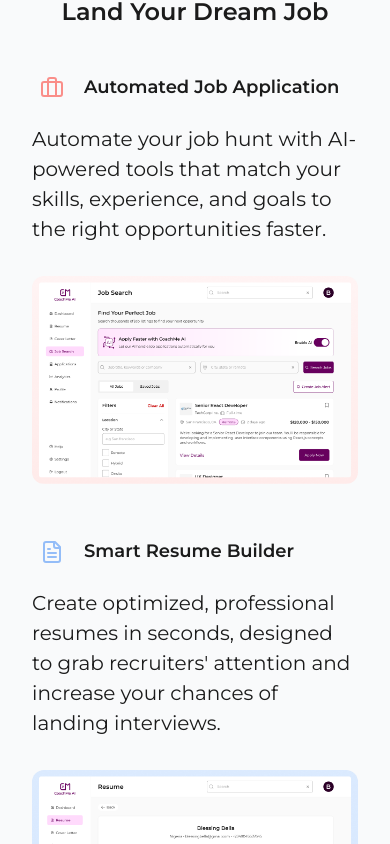
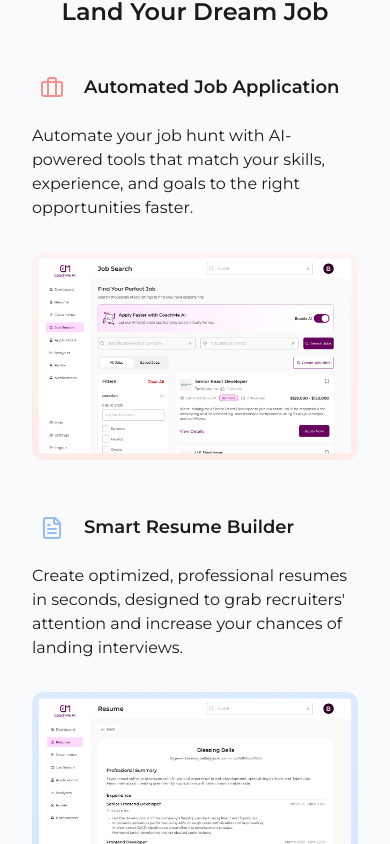
Before and after one commit to TheSkillGarage/coachme_ai, a React (Vite) app: page / in a window 390 px wide. Shown: the part 880-1724 px from the top of the page. Built offline with nearby package versions, Linux system fonts and the light colour scheme.

Commit message:
added how it works section

```diff
--- a/src/pages/landing/howitworks/index.tsx
+++ b/src/pages/landing/features/howitworks/index.tsx
@@ -1,9 +1,9 @@
 import React from 'react';
-import { Card } from '../../../components/ui/card';
-import { Badge } from '../../../components/ui/badge';
+import { Card } from '../../../../components/ui/card';
+import { Badge } from '../../../../components/ui/badge';
 import { Smartphone, Search, LineChart } from 'lucide-react';
-import ArrowConnector from '../../../assets/Arrow 6.png';
-import MobileConnectorImg from '../../../assets/Arrow 6 (1).png';
+import ArrowConnector from '../../../../assets/Arrow 6.png';
+import MobileConnectorImg from '../../../../assets/Arrow 6 (1).png';
 
 interface WorkStep {
     id: number;
@@ -46,7 +46,7 @@ const WorkStepCard: React.FC<{ step: WorkStep }> = ({ step }) => {
                     {step.title}
                 </h3>
             </div>
-            <p className="text-grey-300 leading-relaxed text-sm sm:text-base">
+            <p className="text-grey-300 leading-relaxed text-base sm:text-base">
                 {step.description}
             </p>
         </Card>
@@ -78,7 +78,7 @@ const MobileConnector: React.FC = () => (
 const HowItWorks: React.FC = () => {
     return (
         <section id='how-it-works' className="bg-white py-10 sm:py-10 lg:py-10 h-auto">
-            <div className="mx-auto max-w-7xl px-4 sm:px-6 lg:px-20">
+            <div className="max-w-7xl px-8 sm:px-20 lg:px-20">
                 {/* Header */}
                 <div className="text-center mb-4 sm:mb-8">
                     <Badge className="mb-4 sm:mb-6 bg-transparent border border-primary-500 text-primary-500">
--- a/src/pages/landing/features/index.tsx
+++ b/src/pages/landing/features/index.tsx
@@ -91,7 +91,7 @@ const FeatureBlock: React.FC<{ feature: Feature; isReversed: boolean }> = ({
 
                 </div>
                 <p
-                    className="text-[20px] text-grey-500 leading-snug text-left"
+                    className="lg:text-[20px] sm:text-base text-grey-500 leading-snug text-left"
                     style={{ lineHeight: "1.5" }}
                 >
                     {feature.description}
--- a/src/pages/landing/index.tsx
+++ b/src/pages/landing/index.tsx
@@ -2,7 +2,7 @@ import HelmetLayout, { type HelmetProps } from '../../layouts/helmetlayout';
 import PageLayout from '../../layouts/pageslayout';
 import FeaturesSection from './features';
 import HeroSection from './hero';
-import HowItWorks from './howitworks';
+import HowItWorks from './features/howitworks';
 export default function Main() {
     const tags: HelmetProps = {
         pageTitle: 'Home',
```
